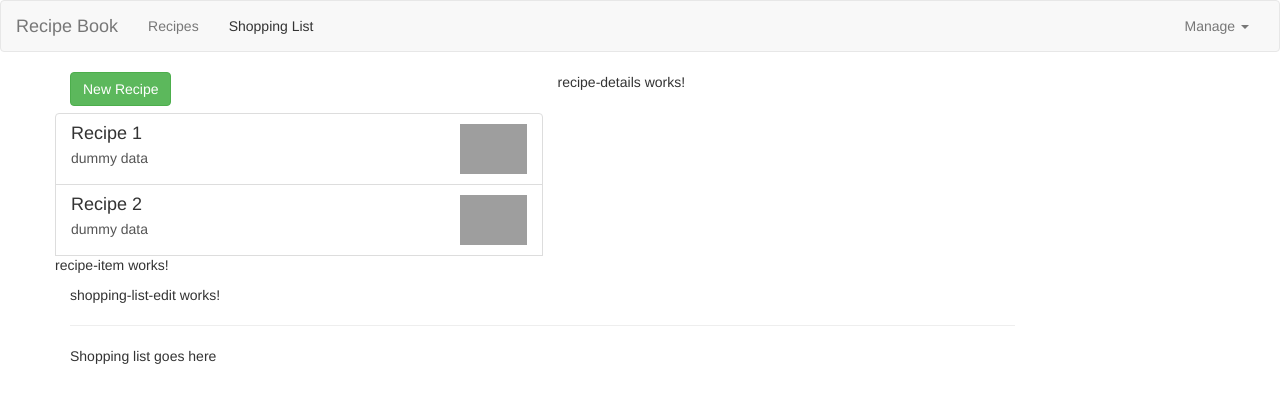
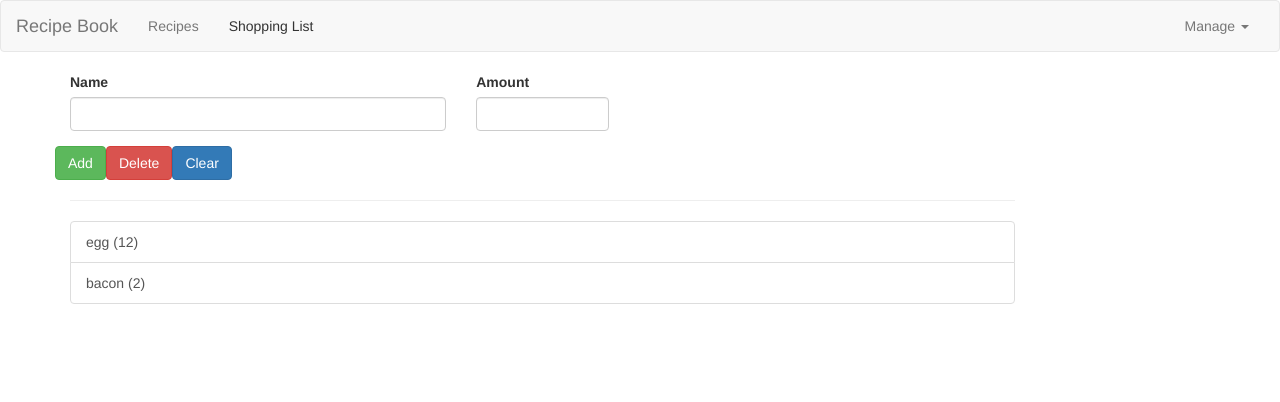
Before and after one commit to felixnilantha/ng4-recipe-guide, an Angular app: page / in a window 1280 px wide. Both pictures are taken after a click on the link "Shopping List". Shown: the top 402 px of the page. Built offline with nearby package versions, Linux system fonts and the light colour scheme; grey boxes are pictures that could not be loaded.

Commit message:
1. Add Ingredient model 2. Add event listener to header component to enable navigation between recipe and shopping list

```diff
--- a/src/app/Header/header.component.html
+++ b/src/app/Header/header.component.html
@@ -8,8 +8,8 @@
 
 		<div class=" collapse navbar-collapse">
 			<ul class="nav navbar-nav">
-				<li><a href="#">Recipes</a></li>
-				<li><a href="#">Shopping List</a></li>
+				<li><a href="#" (click) = "onSelect('recipe')">Recipes</a></li>
+				<li><a href="#" (click) = "onSelect('shopping-list')">Shopping List</a></li>
 			</ul>
 
 			<ul class="nav navbar-nav navbar-right">
--- a/src/app/Header/header.component.ts
+++ b/src/app/Header/header.component.ts
@@ -1,10 +1,17 @@
-import { Component } from '@angular/core';
+import { Component, EventEmitter, Output } from '@angular/core';
 
 @Component({
-  selector : 'app-header',
+  selector: 'app-header',
   templateUrl: './header.component.html'
 
 })
 export class HeaderComponent {
+  // @Output decorator will make enable this even to listen outside of this component
+  // aap.component is the parent component
+  @Output( ) featureSelected = new EventEmitter<String>();
+
+  onSelect(feature: string) {
+    this.featureSelected.emit(feature);
+  }
 
 }
--- a/src/app/app.component.html
+++ b/src/app/app.component.html
@@ -1,11 +1,11 @@
-<app-header></app-header>
+<app-header (featureSelected) = "onNavigate($event)"></app-header>
 <div class="container">
 	<div class="row">
 
 		<div class="col-md-12">
 
-		<app-recipes></app-recipes>
-		<app-shopping-list></app-shopping-list>
+		<app-recipes *ngIf="loadedFeature === 'recipe' "></app-recipes>
+		<app-shopping-list *ngIf="loadedFeature !== 'recipe' "></app-shopping-list>
 
 		</div>
 
--- a/src/app/app.component.ts
+++ b/src/app/app.component.ts
@@ -6,5 +6,11 @@
   styleUrls: ['./app.component.css']
 })
 export class AppComponent {
-  title = 'app';
+
+  loadedFeature= 'recipe';
+  onNavigate(feature: string) {
+
+    this.loadedFeature= feature;
+
+  }
 }
--- /dev/null
+++ b/src/app/global/Ingredient.model.ts
@@ -0,0 +1,9 @@
+export class Ingredient {
+  public name: string;
+  public amount: number;
+
+  constructor(name: string, amount: number) {
+    this.name=name;
+    this.amount=amount;
+  }
+}
--- a/src/app/recipes/recipe-details/recipe-details.component.html
+++ b/src/app/recipes/recipe-details/recipe-details.component.html
@@ -1,3 +1,42 @@
-<p>
-  recipe-details works!
-</p>
+<div class="row">
+	<div class="col-xs-12">
+		<img src="" alt="" class="img-responsive" />
+	</div>
+
+</div>
+
+<div class="row">
+	<div class="col-xs-12">
+		<h1>Recipe Name</h1>
+	</div>
+
+</div>
+
+<div class="row">
+
+	<div class="col-xs-12">
+		<div class="btn group">
+
+			<button type="button" class="btn btn-primary dropdown-toggle">
+				Manage Recipe <span class="caret"></span>
+			</button>
+			<ul class="dropdown-menu">
+				<li><a href="#">Add to Shopping List </a></li>
+				<li><a href="#">Edit Recipe </a></li>
+				<li><a href="#">Delete Recipe </a></li>
+			</ul>
+
+		</div>
+	</div>
+
+</div>
+
+<div class="row">
+	<div class="col-xs-12">Description</div>
+
+</div>
+
+<div class="row">
+	<div class="col-xs-12">Ingredients</div>
+
+</div>
--- a/src/app/shopping-list/shopping-list-edit/shopping-list-edit.component.html
+++ b/src/app/shopping-list/shopping-list-edit/shopping-list-edit.component.html
@@ -1,3 +1,29 @@
-<p>
-  shopping-list-edit works!
-</p>
+<div class="row">
+	<div class="col-xs-12">
+
+		<form>
+			<div class="row">
+				<div class="col-sm-5 form-group">
+
+					<label for="name">Name</label> <input type="text" id="name"
+						class="form-control" />
+				</div>
+
+				<div class="col-sm-2 form-group">
+
+					<label for="amount">Amount</label> <input type="number" id="amount"
+						class="form-control" />
+				</div>
+				<div class="row">
+					<div class="col-xs-12">
+
+						<button class="btn btn-success" type="submit">Add</button>
+						<button class="btn btn-danger" type="button">Delete</button>
+						<button class="btn btn-primary" type="button">Clear</button>
+
+					</div>
+				</div>
+			</div>
+		</form>
+	</div>
+</div>
--- a/src/app/shopping-list/shopping-list.component.html
+++ b/src/app/shopping-list/shopping-list.component.html
@@ -5,7 +5,14 @@
 		<app-shopping-list-edit></app-shopping-list-edit>
 
 		<hr>
-		<p>Shopping list goes here</p>
+		<ul class ="list-group">
+		<a class ="list-group-item" style= "cursor: pointer"
+		*ngFor="let ingredient of ingredients">
+
+		{{ingredient.name}} ({{ingredient.amount}})
+		</a>
+
+		</ul>
 	</div>
 
 
--- a/src/app/shopping-list/shopping-list.component.ts
+++ b/src/app/shopping-list/shopping-list.component.ts
@@ -1,3 +1,4 @@
+import { Ingredient } from '../global/Ingredient.model';
 import { Component, OnInit } from '@angular/core';
 
 @Component({
@@ -6,6 +7,11 @@
   styleUrls: ['./shopping-list.component.css']
 })
 export class ShoppingListComponent implements OnInit {
+  ingredients: Ingredient[] = [
+    new Ingredient('egg', 12),
+    new Ingredient('bacon', 2)
+
+  ];
 
   constructor() { }
 
```
